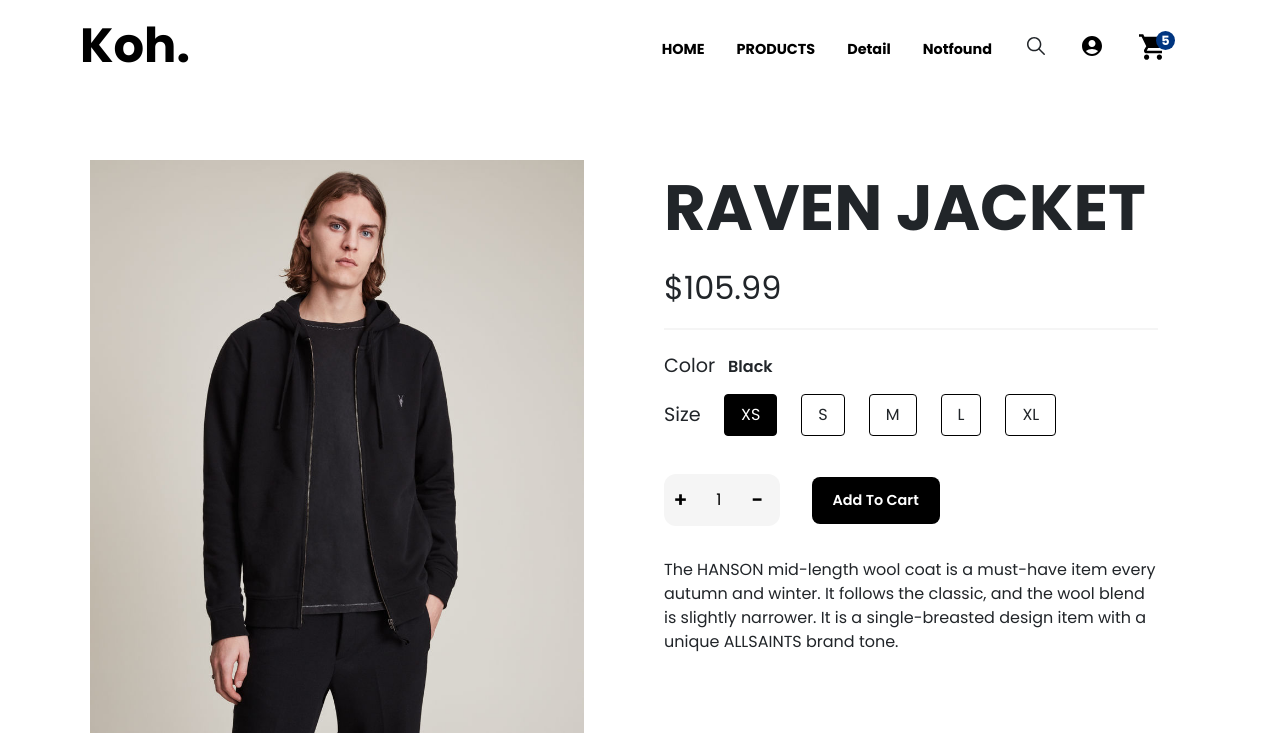
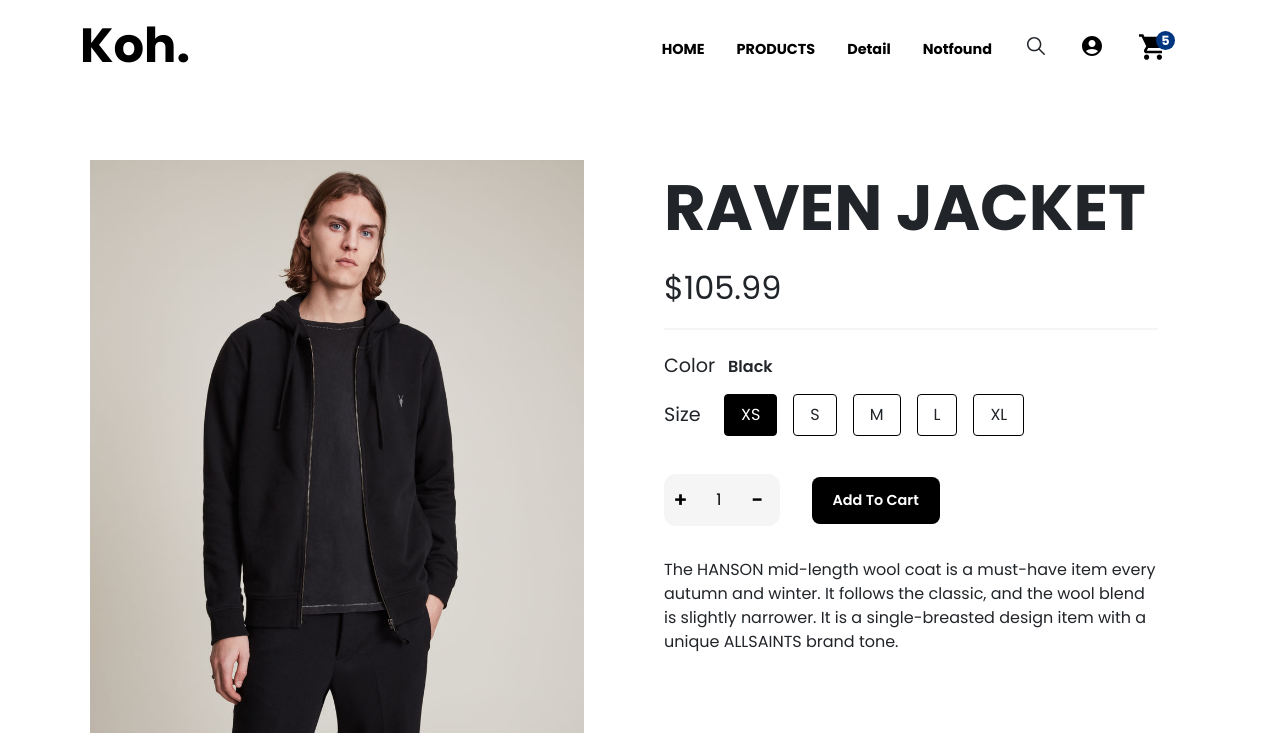
Before and after one commit to owllion/React-ecommerce, a React (Create React App) app: page /productDetail/1 in a window 1280 px wide. Shown: the top 756 px of the page. Built offline with nearby package versions, Linux system fonts and the light colour scheme.

Commit message:
fix productDetail's size layout problem

```diff
--- a/src/pages/Cart.jsx
+++ b/src/pages/Cart.jsx
@@ -76,7 +76,13 @@ const Wrapper = styled.div`
   margin: 0 auto;
   /* background-color: coral; */
   display: flex;
-  padding: 30px 80px 60px;
+  padding: 2rem 5rem 4rem;
+  @media (max-width: 768px) {
+    padding: 2rem 0.9rem 4rem;
+  }
+  @media (max-width: 1330px) {
+    padding: 2rem 0.9rem 4rem;
+  }
   flex-direction: column;
 `;
 const CartContent = styled.div``;
@@ -271,7 +277,7 @@ const ContinueShoppingBtn = styled.button`
   ${baseBtn};
   border: 1px solid ${cl.dark};
   margin-right: 1.2rem;
-  @media (max-width: 768px) {
+  @media (max-width: 400px) {
     font-size: 0.8rem;
   }
 `;
--- a/src/pages/ProductDetail.jsx
+++ b/src/pages/ProductDetail.jsx
@@ -40,17 +40,18 @@ const ProductDetail = () => {
             </ColorContainer>
             <SizeContainer>
               <SizeTitle>Size</SizeTitle>
-
-              {sizeList.map((size, index) => (
-                <SizeItems
-                  key={index}
-                  onClick={() => setSelectedSizeIndex(index)}
-                >
-                  <SizeItem nowIndex={index} nowSelected={selectedSizeIndex}>
+              <SizeItems>
+                {sizeList.map((size, index) => (
+                  <SizeItem
+                    key={index}
+                    onClick={() => setSelectedSizeIndex(index)}
+                    nowIndex={index}
+                    nowSelected={selectedSizeIndex}
+                  >
                     {size}
                   </SizeItem>
-                </SizeItems>
-              ))}
+                ))}
+              </SizeItems>
             </SizeContainer>
             <BtnBox>
               <PlusMinusBtnBox>
@@ -172,17 +173,27 @@ const SizeContainer = styled.div`
   padding: 0.4rem 0.4rem 0.4rem 0;
   display: flex;
   align-items: center;
+  @media (max-width: 767px) {
+    flex-direction: column;
+    align-items: flex-start;
+  }
 `;
 const SizeTitle = styled.span`
   font-size: 1.2rem;
   padding-right: 1.7rem;
   width: 60px;
+  @media (max-width: 767px) {
+    padding-bottom: 0.5rem;
+  }
 `;
 const SizeItems = styled.ul`
   display: flex;
 `;
 const SizeItem = styled.li`
-  margin-right: 1.5rem;
+  margin-right: 1rem;
+  @media (max-width: 500px) {
+    margin-right: 0.4rem;
+  }
   border: 1px solid ${cl.dark};
   border-radius: min(calc(1rem * (16 / 16 + 0.333 * 4)), 4px);
   padding: 0.5rem 1rem;
```
